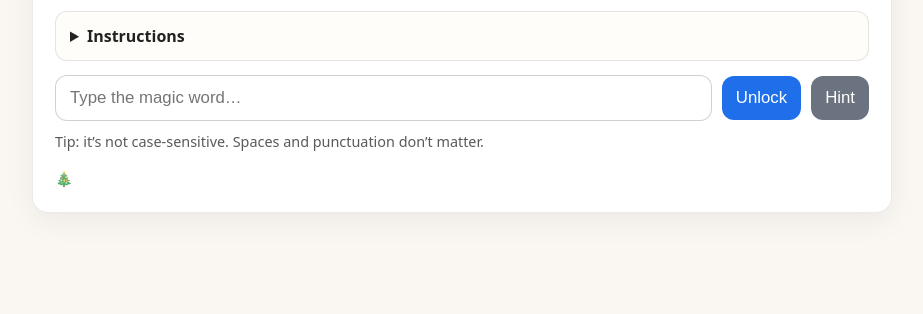
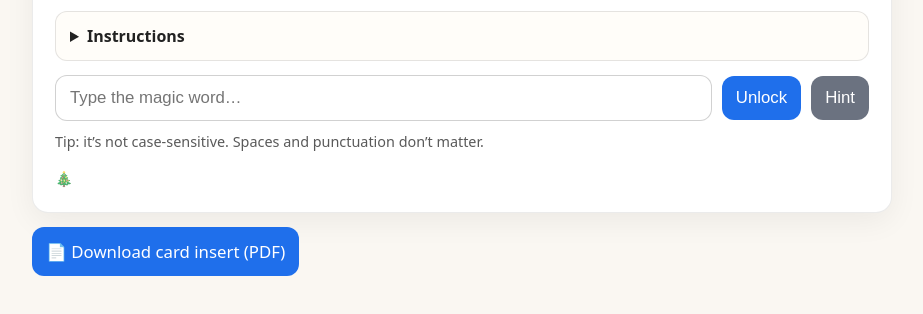
Before and after one commit to casparwynne/christmaspuzzle, a plain HTML site: page index.html in a window 1280 px wide. Shown: the part 128-442 px from the top of the page, without its empty margins (178-1101 px from the left). Drawn offline with Linux system fonts and the light colour scheme.

Commit message:
Add PDF download button for card insert
Added a download button for the card insert PDF.

```diff
--- a/index.html
+++ b/index.html
@@ -151,6 +151,17 @@
             font-size: 0.9rem;
             opacity: .7;
         }
+
+          .pdf-btn{
+            display:inline-block;
+            padding:12px 14px;
+            border-radius:12px;
+            background:#1f6feb;
+            color:#fff;
+            text-decoration:none;
+            font-size:1.05rem;
+          }
+          .pdf-btn:hover{ filter:brightness(0.95); }
     </style>
 </head>
 
@@ -182,6 +193,12 @@
             <p class="tiny">Tip: it’s not case-sensitive. Spaces and punctuation don’t matter.</p>
             <div class="footer">🎄</div>
         </div>
+        <div class="row">
+  <a class="pdf-btn" href="assets/king-menelaus-card-insert.pdf" download>
+    📄 Download card insert (PDF)
+  </a>
+</div>
+
     </div>
 
     <script>
@@ -292,4 +309,5 @@ I’m deeply grateful for the opportunities I’ve had, the people I share my li
 
 </body>
 
+
 </html>
```
